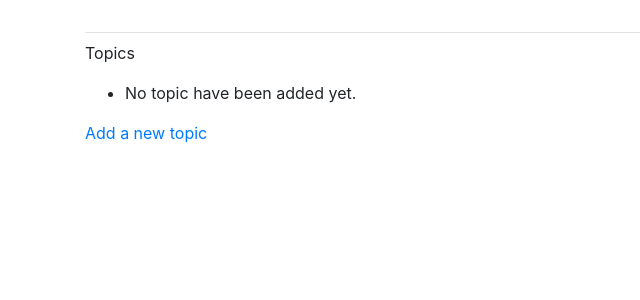
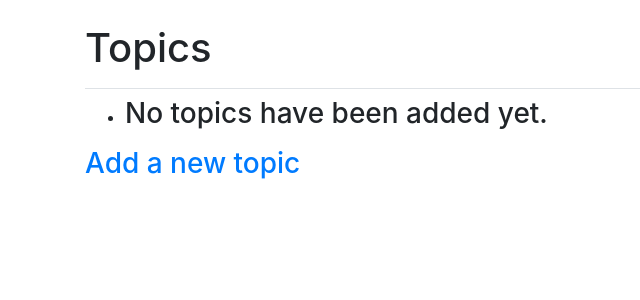
Before and after one commit to Enecode/Learning-log, a Django app: template learning_logs/templates/learning_logs/topics.html in a window 1280 px wide. Shown: the part 58-358 px from the top of the page, without its empty margins (0-640 px from the left). Run offline with Django 4.2, Linux system fonts and the light colour scheme; the template is opened without the code that fills it, so the values that code supplies are empty; some libraries are stand-ins or nearby versions.

Commit message:
Styled the topics page for viewing information

```diff
--- a/learning_logs/templates/learning_logs/topics.html
+++ b/learning_logs/templates/learning_logs/topics.html
@@ -1,12 +1,17 @@
 {% extends 'learning_logs/base.html' %}
+{% block page_header %}
+<h1>Topics</h1>
+{% endblock page_header %}
+
 {% block content %}
-    <p>Topics</p>
     <ul>
         {% for topic in topics %}
-           <li><a href="{% url 'learning_logs:topic' topic.id %}">{{ topic }}</a></li>
+          <li><h3>
+              <a href="{% url 'learning_logs:topic' topic.id %}">{{ topic }}</a>
+          </h3></li>
         {% empty %}
-            <li>No topic have been added yet.</li>
+            <li><h3>No topics have been added yet.</h3></li>
         {% endfor %}
     </ul>
-    <a href="{% url 'learning_logs:new_topic' %}">Add a new topic</a>
+    <h3><a href="{% url 'learning_logs:new_topic' %}">Add a new topic</a></h3
 {% endblock content %}
```
